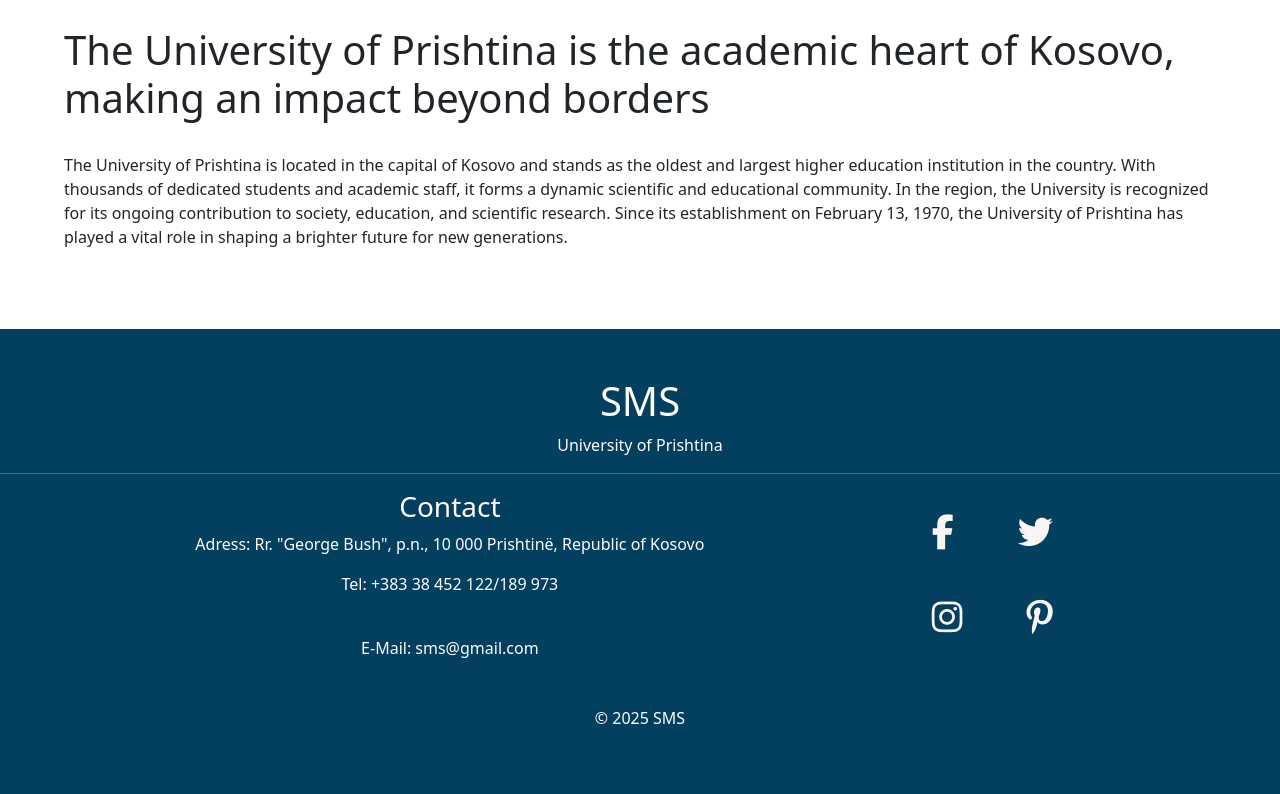
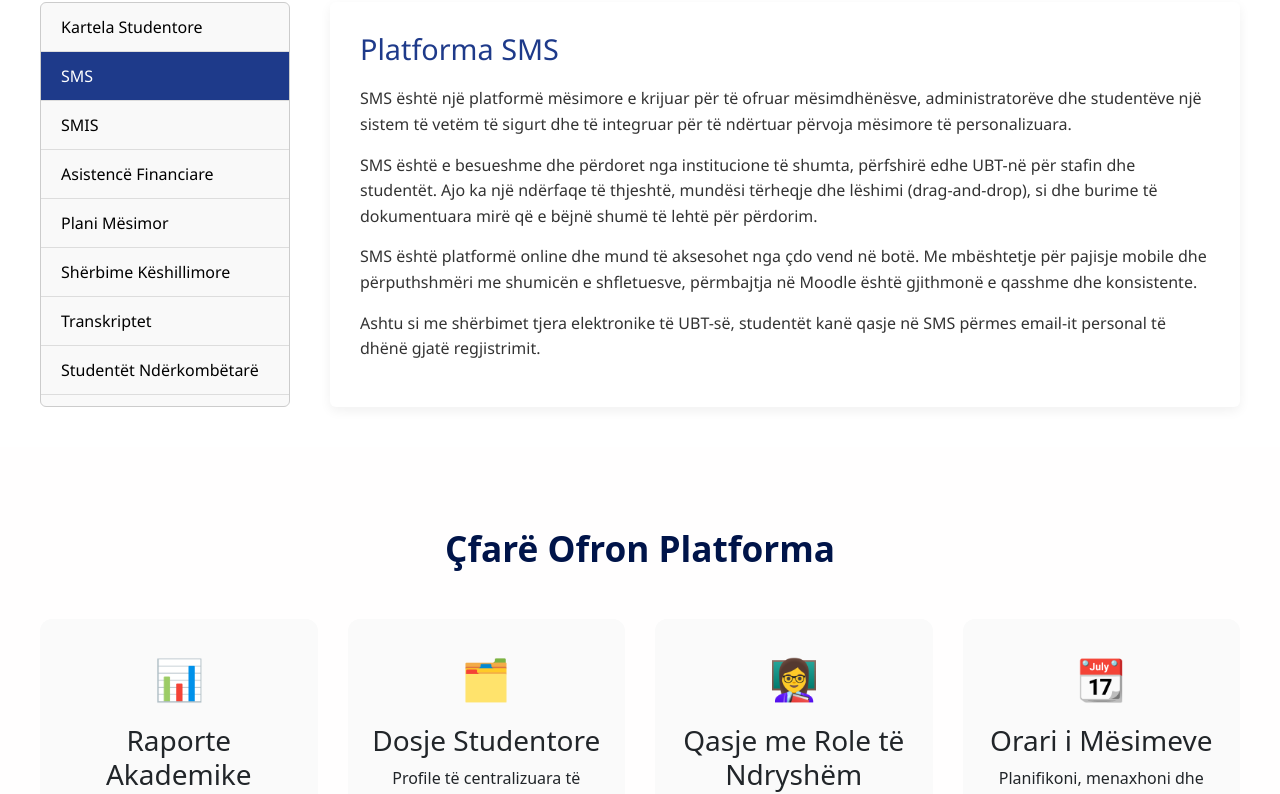
Before and after one commit to EltonPajaziti/FrontEnd_Gr14, a React (Vite) app in the folder sms/: page /Home in a window 1280 px wide. Shown: the part 666-1460 px from the top of the page. Built offline with nearby package versions, Linux system fonts and the light colour scheme.

Commit message:
KAN-38 Disa ndryshime tek HomePage

```diff
--- a/sms/src/CSS/Home.css
+++ b/sms/src/CSS/Home.css
@@ -4,6 +4,162 @@
     justify-content: center;
     margin: 5%;
 }
-.Up-text-paragraph{
-    margin-top: 2%;
+.student-services-container {
+  display: flex;
+  padding: 40px;
+  gap: 40px;
+  font-family: 'Segoe UI', sans-serif;
 }
+
+.sidebar {
+  width: 250px;
+  border: 1px solid #ccc;
+  border-radius: 6px;
+  background-color: #f9f9f9;
+}
+
+.sidebar ul {
+  list-style: none;
+  padding: 0;
+  margin: 0;
+}
+
+.sidebar li {
+  border-bottom: 1px solid #ddd;
+}
+
+.sidebar li a {
+  display: block;
+  padding: 12px 20px;
+  color: #000;
+  text-decoration: none;
+}
+
+.sidebar li.active,
+.sidebar li:hover {
+  background-color: #1e3a8a;
+}
+
+.sidebar li.active a,
+.sidebar li:hover a {
+  color: #fff;
+}
+
+.service-description {
+  flex: 1;
+  background-color: #fff;
+  padding: 30px;
+  border-radius: 6px;
+  box-shadow: 0 4px 12px rgba(0, 0, 0, 0.06);
+}
+
+.service-description h2 {
+  font-size: 1.8rem;
+  color: #1e3a8a;
+  margin-bottom: 20px;
+}
+
+.service-description p {
+  line-height: 1.6;
+  margin-bottom: 15px;
+  color: #333;
+}
+
+.features-section {
+  padding: 80px 20px;
+  background-color: #fffefe;
+  text-align: center;
+}
+
+.features-title {
+  font-size: 2.2rem;
+  font-weight: 700;
+  color: #001449;
+  margin-bottom: 50px;
+}
+
+.features-grid {
+  display: grid;
+  grid-template-columns: repeat(auto-fit, minmax(250px, 1fr));
+  gap: 30px;
+  max-width: 1200px;
+  margin: 0 auto;
+}
+
+.feature-box {
+  background-color: #fafafa;
+  padding: 30px 20px;
+  border-radius: 12px;
+  box-shadow: 0 4px 20px rgba(248, 247, 247, 0.05);
+  transition: transform 0.3s ease;
+}
+
+.feature-box:hover {
+  transform: translateY(-5px);
+}
+
+.feature-icon {
+  font-size: 2.5rem;
+  margin-bottom: 15px;
+}
+
+.student-services-container {
+  display: flex;
+  padding: 40px;
+  gap: 40px;
+  font-family: 'Segoe UI', sans-serif;
+}
+
+.sidebar {
+  width: 250px;
+  border: 1px solid #ccc;
+  border-radius: 6px;
+  background-color: #f9f9f9;
+}
+
+.sidebar ul {
+  list-style: none;
+  padding: 0;
+  margin: 0;
+}
+
+.sidebar li {
+  border-bottom: 1px solid #ddd;
+}
+
+.sidebar li a {
+  display: block;
+  padding: 12px 20px;
+  color: #000;
+  text-decoration: none;
+}
+
+.sidebar li.active,
+.sidebar li:hover {
+  background-color: #1e3a8a;
+}
+
+.sidebar li.active a,
+.sidebar li:hover a {
+  color: #fff;
+}
+
+.service-description {
+  flex: 1;
+  background-color: #fff;
+  padding: 30px;
+  border-radius: 6px;
+  box-shadow: 0 4px 12px rgba(0, 0, 0, 0.06);
+}
+
+.service-description h2 {
+  font-size: 1.8rem;
+  color: #1e3a8a;
+  margin-bottom: 20px;
+}
+
+.service-description p {
+  line-height: 1.6;
+  margin-bottom: 15px;
+  color: #333;
+}
--- a/sms/src/CSS/Navbar.css
+++ b/sms/src/CSS/Navbar.css
@@ -2,7 +2,6 @@
     background-color: white;
 
 }
-
 
 .navbar-brand{
     margin-right:0;
@@ -17,7 +16,7 @@
     padding: .5em 1em;
 }
  .login-button {
-  background: linear-gradient(135deg, #4b6cb7, #182848); /* Gradient blu */
+  background: linear-gradient(135deg, #4b6cb7, #182848);
   color: white;
   padding: 10px 24px;
   border: none;
@@ -31,7 +30,7 @@
 }
 
  .login-button:hover {
-  background: linear-gradient(135deg, #182848, #4b6cb7); /* Ndërrim i gradientit në hover */
+  background: linear-gradient(135deg, #182848, #4b6cb7);
   box-shadow: 0 6px 20px rgba(0, 0, 0, 0.3);
   transform: translateY(-2px);
 }
--- a/sms/src/Pages/Home.jsx
+++ b/sms/src/Pages/Home.jsx
@@ -1,4 +1,4 @@
-import React from 'react';
+import React, { useState } from 'react';
 import sms2 from '../assets/sms2.jpg';
 import uni1 from '../assets/uni1.jpg';
 import unii2 from '../assets/unii2.png';
@@ -8,6 +8,8 @@
 import '../CSS/Home.css';
 
 function Home(){
+
+
     return(
         <>
     <Navbar />
@@ -39,14 +41,66 @@
         </div>
     </div>
 
-    <div className="UP-text-container">
-        <div className="Up-text-header">
-        <h1>The University of Prishtina is the academic heart of Kosovo, making an impact beyond borders</h1>
-        </div>
-        <div className="Up-text-paragraph">
-        <p>The University of Prishtina is located in the capital of Kosovo and stands as the oldest and largest higher education institution in the country. With thousands of dedicated students and academic staff, it forms a dynamic scientific and educational community. In the region, the University is recognized for its ongoing contribution to society, education, and scientific research. Since its establishment on February 13, 1970, the University of Prishtina has played a vital role in shaping a brighter future for new generations.</p>
-        </div>
+
+
+<div class="student-services-container">
+  <div class="sidebar">
+    <ul>
+      <li><a href="#">Kartela Studentore</a></li>
+      <li class="active"><a href="#">SMS</a></li>
+      <li><a href="#">SMIS</a></li>
+      <li><a href="#">Asistencë Financiare</a></li>
+      <li><a href="#">Plani Mësimor</a></li>
+      <li><a href="#">Shërbime Këshillimore</a></li>
+      <li><a href="#">Transkriptet</a></li>
+      <li><a href="#">Studentët Ndërkombëtarë</a></li>
+    </ul>
+  </div>
+
+  <div class="service-description">
+    <h2>Platforma SMS</h2>
+    <p>
+      SMS është një platformë mësimore e krijuar për të ofruar mësimdhënësve, administratorëve dhe studentëve një sistem të vetëm të sigurt dhe të integruar për të ndërtuar përvoja mësimore të personalizuara.
+    </p>
+    <p>
+      SMS është e besueshme dhe përdoret nga institucione të shumta, përfshirë edhe UBT-në për stafin dhe studentët. Ajo ka një ndërfaqe të thjeshtë, mundësi tërheqje dhe lëshimi (drag-and-drop), si dhe burime të dokumentuara mirë që e bëjnë shumë të lehtë për përdorim.
+    </p>
+    <p>
+      SMS është platformë online dhe mund të aksesohet nga çdo vend në botë. Me mbështetje për pajisje mobile dhe përputhshmëri me shumicën e shfletuesve, përmbajtja në Moodle është gjithmonë e qasshme dhe konsistente.
+    </p>
+    <p>
+      Ashtu si me shërbimet tjera elektronike të UBT-së, studentët kanë qasje në SMS përmes email-it personal të dhënë gjatë regjistrimit.
+    </p>
+  </div>
+</div>
+
+<section class="features-section">
+  <h2 class="features-title">Çfarë Ofron Platforma</h2>
+  <div class="features-grid">
+    <div class="feature-box">
+      <div class="feature-icon">📊</div>
+      <h3>Raporte Akademike</h3>
+      <p>Automatizoni vlerësimet dhe ndjekjen e performancës për të mbështetur suksesin e studentëve.</p>
     </div>
+    <div class="feature-box">
+      <div class="feature-icon">🗂️</div>
+      <h3>Dosje Studentore</h3>
+      <p>Profile të centralizuara të studentëve për qasje të shpejtë në historikun akademik dhe të dhënat personale.</p>
+    </div>
+    <div class="feature-box">
+      <div class="feature-icon">👩‍🏫</div>
+      <h3>Qasje me Role të Ndryshëm</h3>
+      <p>Panele të personalizuara për Administratorë, Mësimdhënës dhe Studentë për bashkëpunim efikas.</p>
+    </div>
+    <div class="feature-box">
+      <div class="feature-icon">📆</div>
+      <h3>Orari i Mësimeve</h3>
+      <p>Planifikoni, menaxhoni dhe përditësoni oraret e mësimeve me lehtësi dhe efikasitet.</p>
+    </div>
+  </div>
+</section>
+
+
     <Footer />
 
         </>
```
